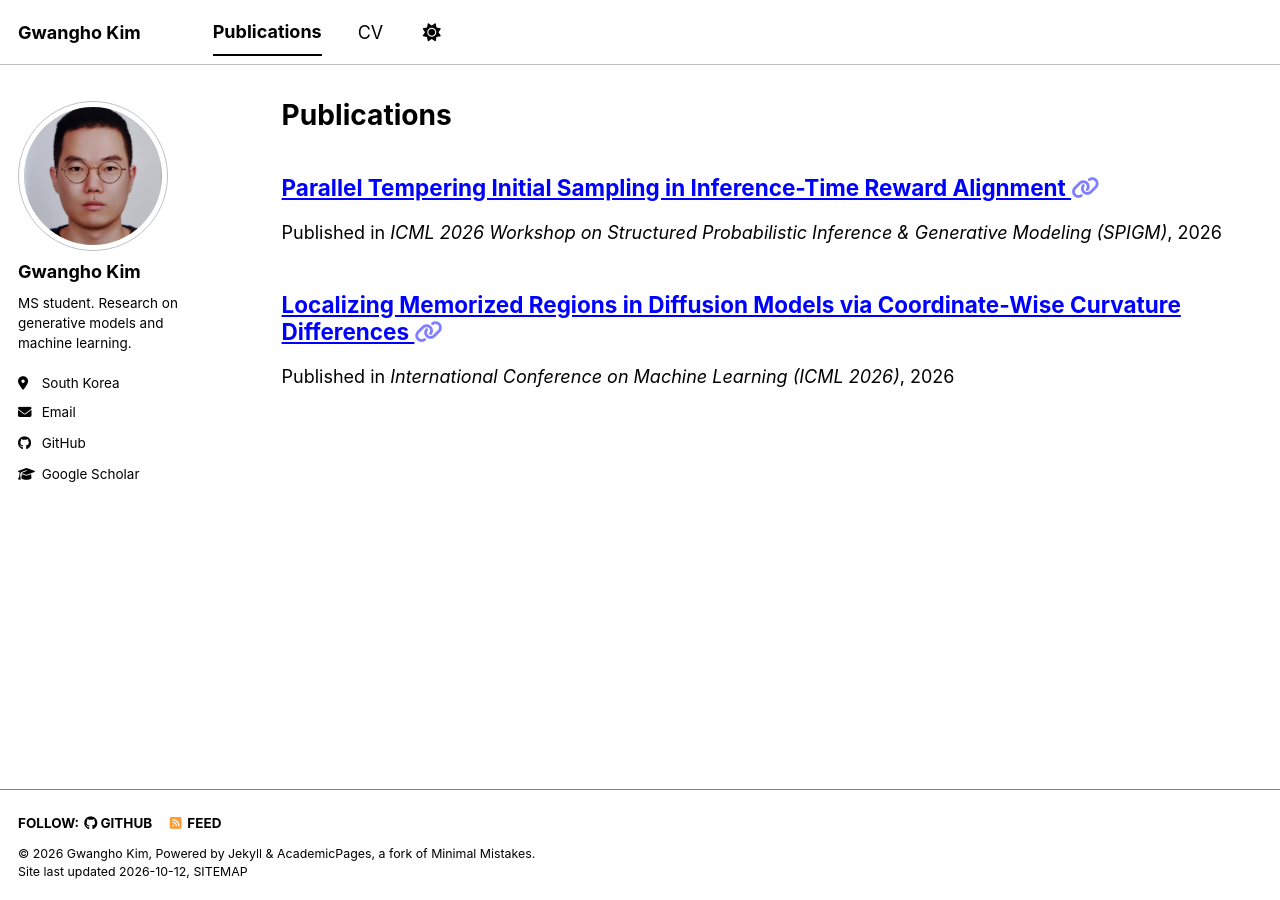
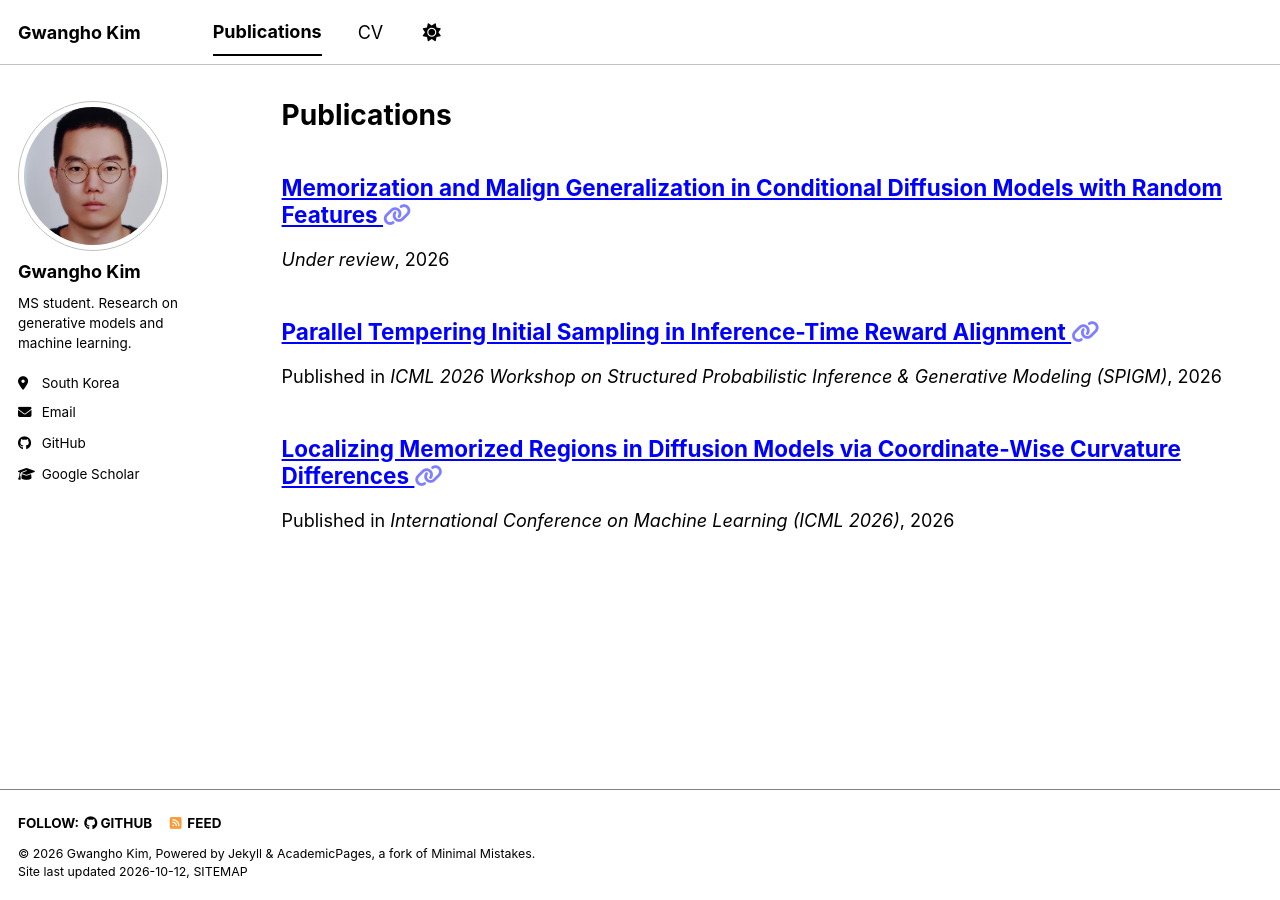
Before and after one commit to Gwangho99/Gwangho99.github.io, a Jekyll site: the page built from _pages/publications.html, in a window 1280 px wide. Built offline with Jekyll 4.4.1, drawn with Linux system fonts in a browser that asks for light colours; a script bundle is joined from its source files by our own code; library files that are not in the unit come from our copies.

Commit message:
Add conditional diffusion manuscript as under review

```diff
--- a/_includes/archive-single.html
+++ b/_includes/archive-single.html
@@ -41,7 +41,11 @@
         {% if post.collection == 'teaching' %}
           <p> {{ post.type }}, <i>{{ post.venue }}</i>, {{ post.date | default: "1900-01-01" | date: "%Y" }} </p>
         {% elsif post.collection == 'publications' %}
+          {% if post.status %}
+          <p><i>{{ post.status }}</i>, {{ post.date | date: "%Y" }}</p>
+          {% else %}
           <p>Published in <i>{{ post.venue }}</i>, {{ post.date | default: "1900-01-01" | date: "%Y" }} </p>
+          {% endif %}
         {% elsif post.date %}
          <p class="page__date"><strong><i class="fa fa-fw fa-calendar" aria-hidden="true"></i> {{ site.data.ui-text[site.locale].date_label | default: "Published:" }}</strong> <time datetime="{{ post.date | default: "1900-01-01" | date_to_xmlschema }}">{{ post.date | default: "1900-01-01" | date: "%B %d, %Y" }}</time></p>
         {% endif %}
--- a/_layouts/single.html
+++ b/_layouts/single.html
@@ -36,6 +36,8 @@ layout: default
 
         {% if page.collection == 'teaching' %}
           <p> {{ page.type }}, <i>{{ page.venue }}</i>, {{ page.date | default: "1900-01-01" | date: "%Y" }} </p>
+        {% elsif page.status %}
+          <p><i>{{ page.status }}</i>, {{ page.date | date: "%Y" }}</p>
         {% elsif page.venue and page.date %}
           <p>Published in <i>{{ page.venue }}</i>, {{ page.date | default: "1900-01-01" | date: "%Y" }} </p>
         {% elsif page.date %}
--- /dev/null
+++ b/_publications/2026-10-08-memorization-malign-generalization-conditional-diffusion.md
@@ -0,0 +1,17 @@
+---
+title: "Memorization and Malign Generalization in Conditional Diffusion Models with Random Features"
+collection: publications
+category: manuscripts
+permalink: /publication/2026-10-08-memorization-malign-generalization-conditional-diffusion
+excerpt: ''
+date: 2026-10-08
+status: 'Under review'
+paperurl: 'https://arxiv.org/abs/2610.11288'
+link: 'https://arxiv.org/abs/2610.11288'
+authors: 'Gwangho Kim, Sungyoon Lee'
+citation: 'Gwangho Kim, Sungyoon Lee (2026). &quot;Memorization and Malign Generalization in Conditional Diffusion Models with Random Features.&quot; <i>Under review</i>.'
+---
+
+**Authors:** Gwangho Kim, Sungyoon Lee
+
+[Paper (arXiv)](https://arxiv.org/abs/2610.11288)
```
Also changed, not shown: _pages/about.md (+4 -0 lines).
